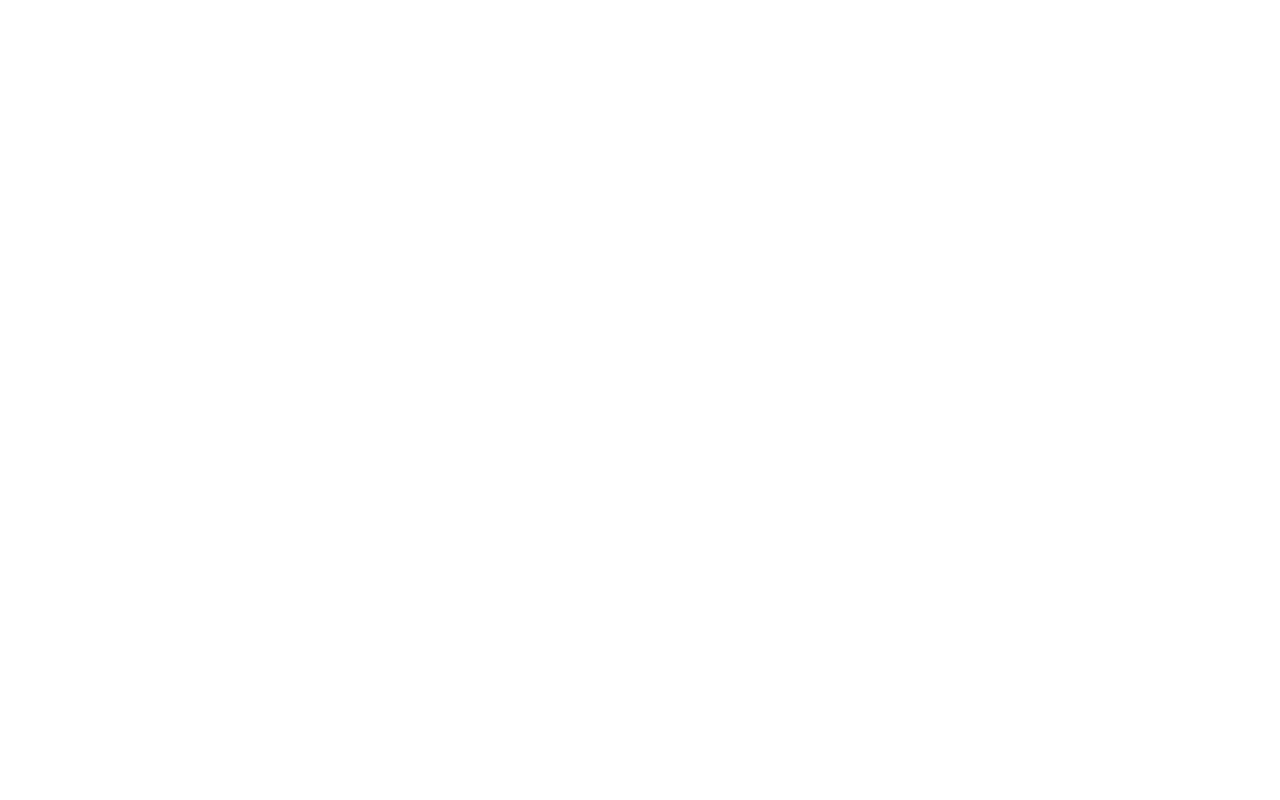
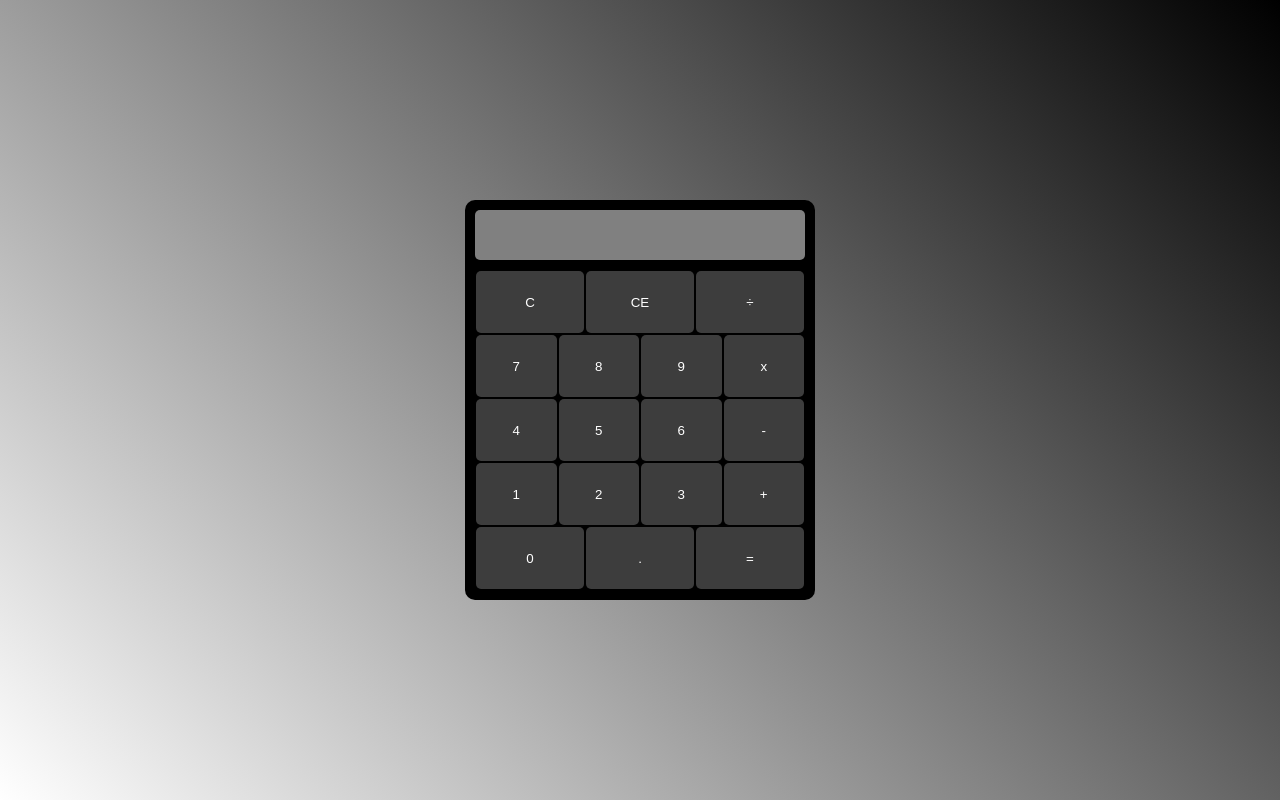
Before and after one commit to RomilsonCordeiro/Calculos-Calculados, a plain HTML site: page index.html in a window 1280 px wide. Drawn offline with Linux system fonts and the light colour scheme.

Commit message:
html e css prontos

```diff
--- a/index.html
+++ b/index.html
@@ -9,7 +9,39 @@
 </head>
 
 <body>
-
+    <div class="calc-box">
+        <div class="type-row">
+            <p class="resultado"></p>
+        </div>
+        <div class="row1">
+            <button class="backspace">C</button>
+            <button>CE</button>
+            <button>÷</button>
+        </div>
+        <div class="row2">
+            <button>7</button>
+            <button>8</button>
+            <button>9</button>
+            <button>x</button>
+        </div>
+        <div class="row3">
+            <button>4</button>
+            <button>5</button>
+            <button>6</button>
+            <button>-</button>
+        </div>
+        <div class="row4">
+            <button>1</button>
+            <button>2</button>
+            <button>3</button>
+            <button>+</button>
+        </div>
+        <div class="row5">
+            <button>0</button>
+            <button>.</button>
+            <button>=</button>
+        </div>
+    </div>
 </body>
 
 </html>
--- a/style.css
+++ b/style.css
@@ -0,0 +1,65 @@
+* {
+    padding: 0;
+    margin: 0;
+    box-sizing: border-box;
+}
+
+body {
+    display: flex;
+    flex-direction: row;
+    align-items: center;
+    justify-content: center;
+    height: 100vh;
+    width: 100%;
+    background-color: yellow;
+    background-image: linear-gradient(45deg, rgb(255, 255, 255), rgb(0, 0, 0));
+}
+
+.calc-box {
+    display: flex;
+    flex-direction: column;
+    background-color: rgb(0, 0, 0);
+    padding: 10px;
+    height: 400px;
+    width: 350px;
+    border-radius: 10px;
+}
+
+.resultado {
+    display: flex;
+    flex-direction: row;
+    justify-content: end;
+    align-items: center;
+    color: white;
+    background-color: grey;
+    height: 50px;
+    margin-bottom: 10px;
+    border-radius: 5px;
+}
+
+button {
+    width: 100%;
+    margin: 1px;
+    border-radius: 5px;
+    border: none;
+    cursor: pointer;
+    color: white;
+    background-color: rgb(61, 61, 61);
+
+}
+
+button:hover {
+    background-color: grey;
+}
+
+.row1,
+.row2,
+.row3,
+.row4,
+.row5 {
+    display: flex;
+    flex-direction: row;
+    justify-content: center;
+    height: 20%;
+    border-radius: px;
+}
```
